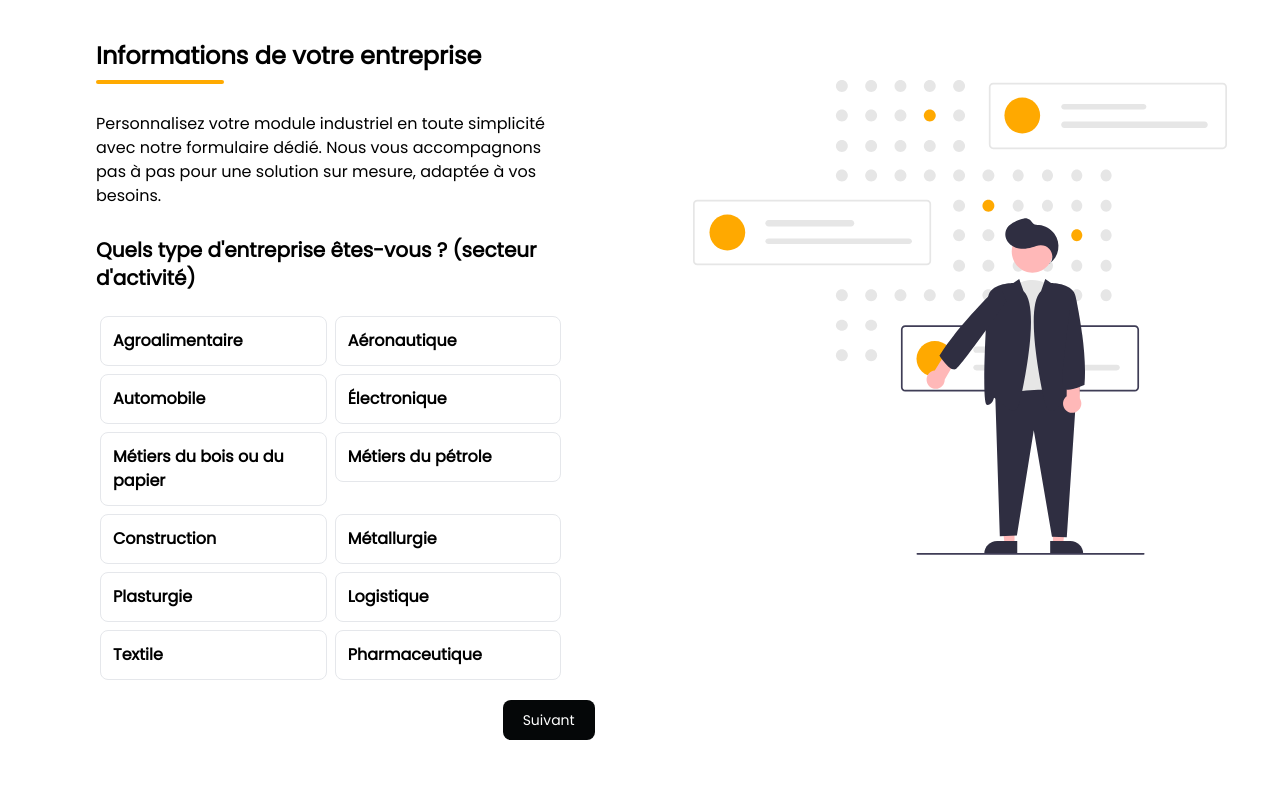
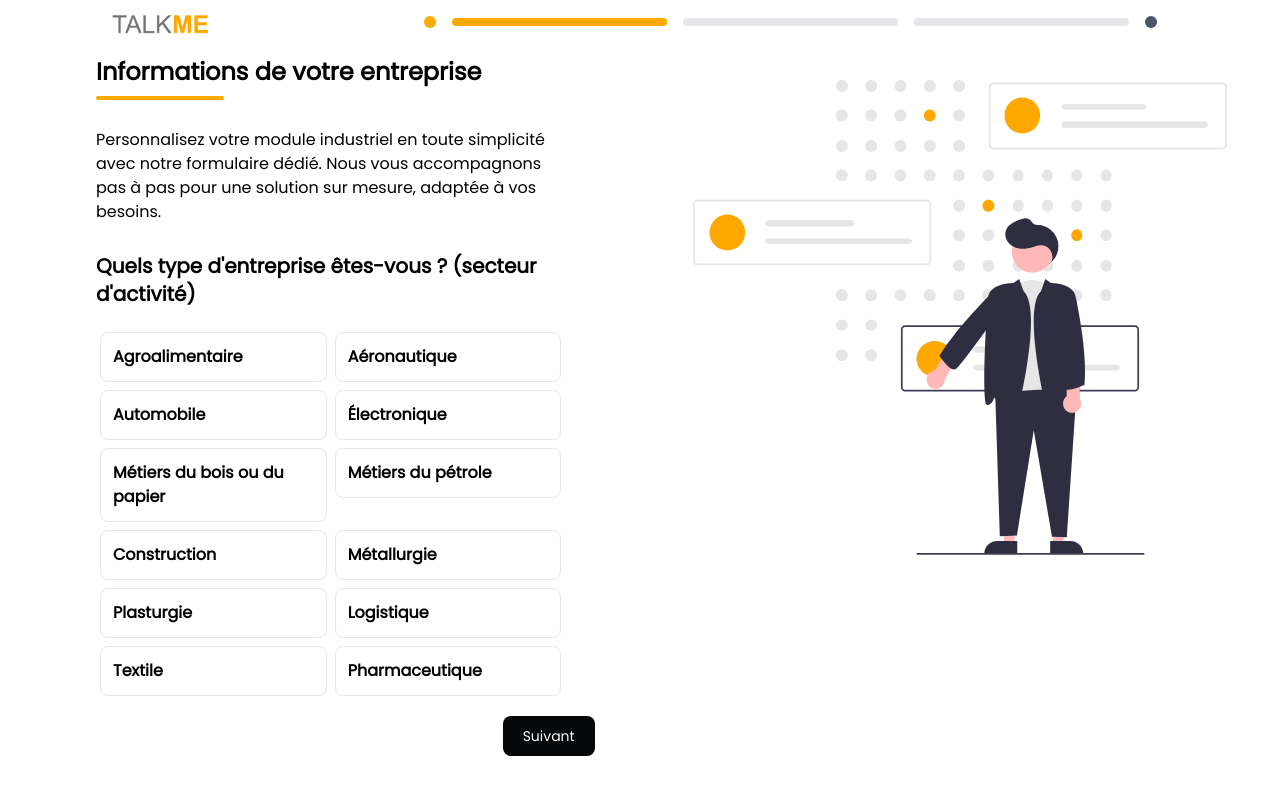
Before and after one commit to Dheliosis/TalkMe, a Nuxt app in the folder app/: page / in a window 1280 px wide. Shown: the top 800 px of the page. Built offline with nearby package versions, Linux system fonts and the light colour scheme.

Commit message:
Add Header

```diff
--- a/app/app.vue
+++ b/app/app.vue
@@ -180,7 +180,8 @@ const inputsIso = [
 </script>
 
 <template>
-  <div class="mx-24 my-10 font-Poppins">
+  <Header progress1="100" progress2="0" progress3="0" />
+  <div class="mx-24 my-14 font-Poppins">
     <div class="flex w-full">
 
       <div class="w-1/2 h-screen scroll-smooth">
--- a/app/components/CheckBoxCardList.vue
+++ b/app/components/CheckBoxCardList.vue
@@ -11,6 +11,6 @@ const props = defineProps(
 
 <template>
 	<ul class=" flex flex-wrap w-full gap-3">
-		<Checkbox v-for="input in inputs" :title="input.title" :subtitle="input.subtitle" />
+		<Checkbox v-for="(input, index) in inputs" :title="input.title" :subtitle="input.subtitle" :index="index" />
 	</ul>
 </template>
--- a/app/components/CheckboxCard.vue
+++ b/app/components/CheckboxCard.vue
@@ -2,15 +2,16 @@
 const props = defineProps(
 	{
 		title: String,
-		subtitle: String
+		subtitle: String,
+		index: Number,
 	}
 )
 </script>
 
 <template>
 	<li class="w-5/12 min-w-min">
-		<input type="checkbox" :id="title" value="" class="hidden peer" required="">
-		<label :for="title"
+		<input type="checkbox" :id='`${title}-${index}`' value="" class="hidden peer" required="">
+		<label :for='`${title}-${index}`'
 			class="inline-flex items-center justify-between w-full p-3 text-black font-semibold bg-white border-2 border-gray-200 rounded-lg cursor-pointer dark:hover:text-gray-300 dark:border-gray-700 peer-checked:border-primary-500 hover:text-dark dark:peer-checked:text-gray-300 peer-checked:text-black peer-checked:bg-primary-50 hover:bg-gray-50 dark:text-gray-400 dark:bg-gray-800 dark:hover:bg-gray-700">
 			<div class="block">
 				<div class="w-full text-base">{{ title }}</div>
```
